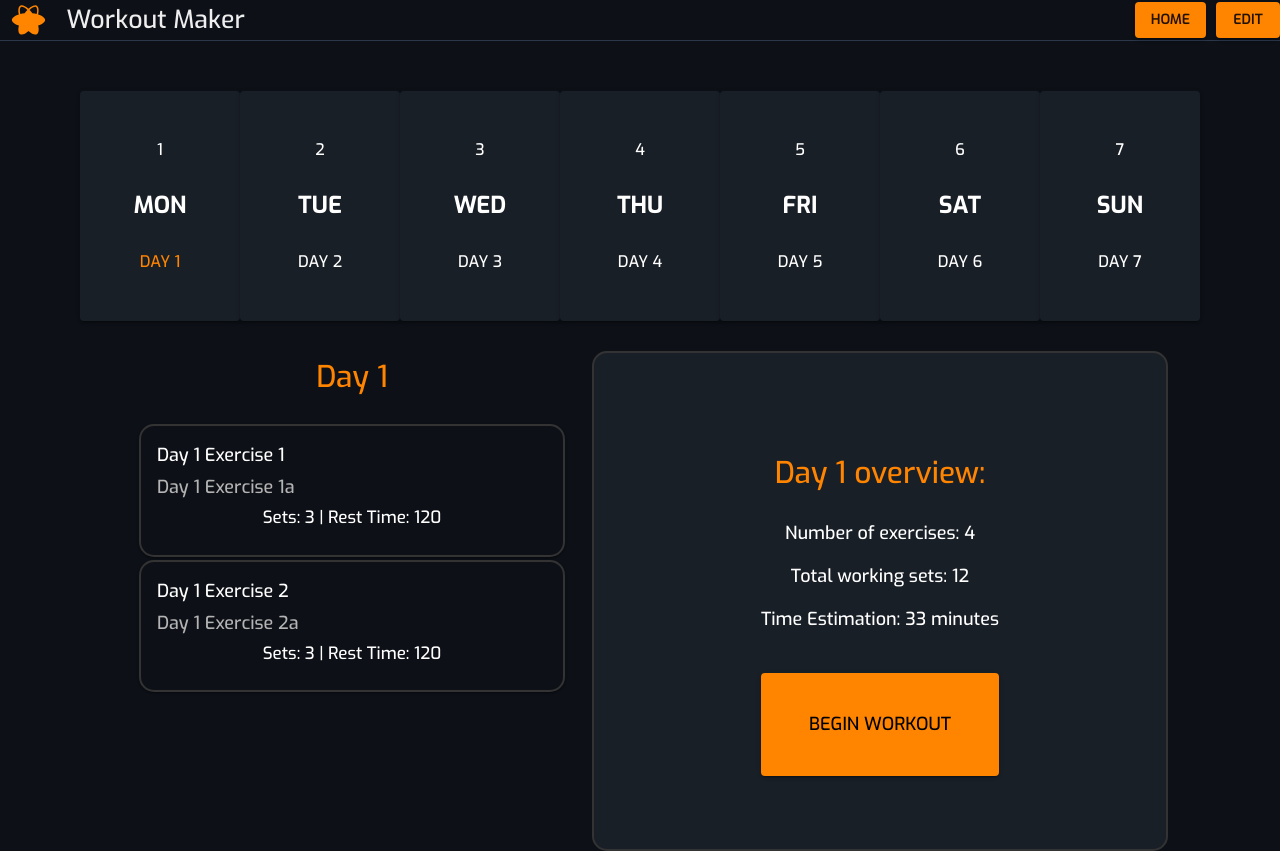
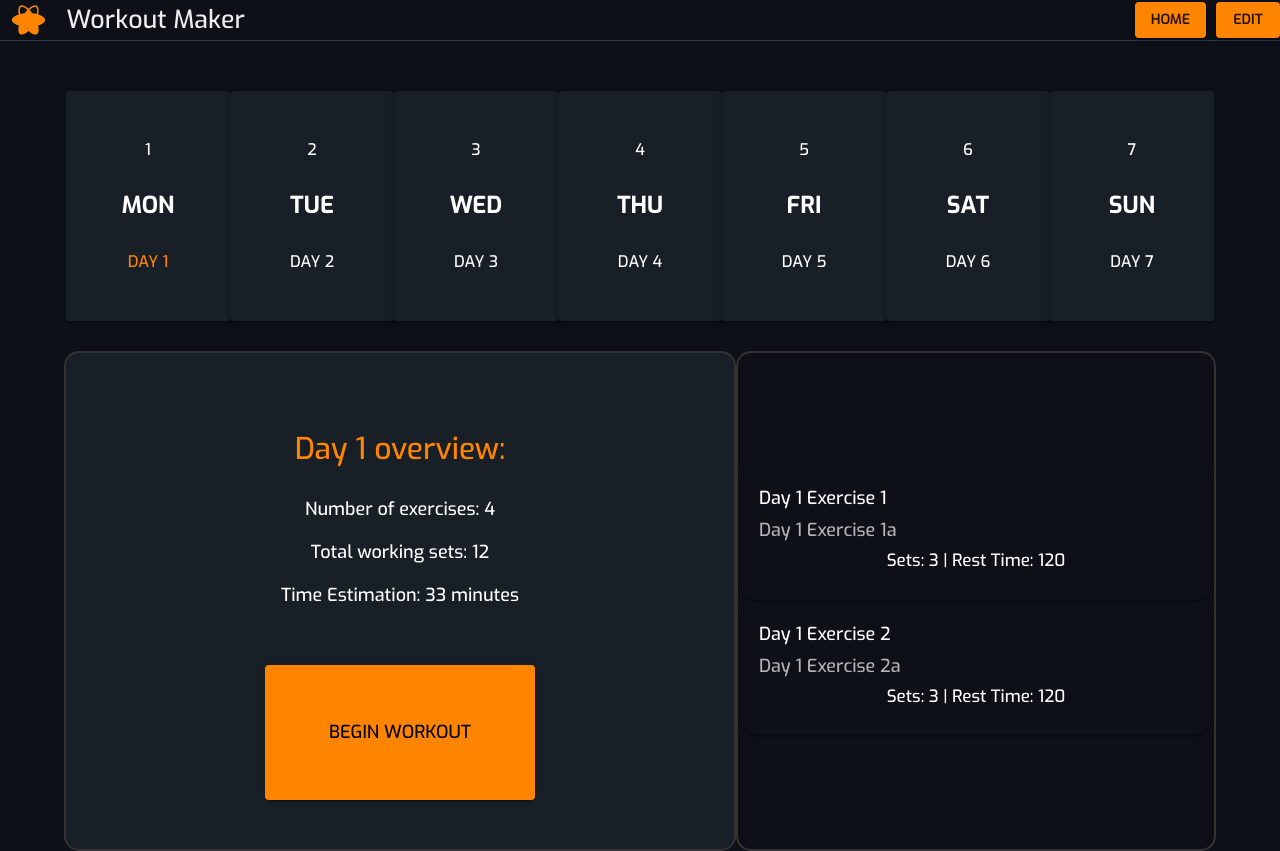
Before and after one commit to vignesh-natarajxn/workout-maker, a React (Create React App) app: page / in a window 1280 px wide. Built offline with nearby package versions, Linux system fonts and the light colour scheme.

Commit message:
bruhclean

```diff
--- a/src/app/layout/startExercises/UIExerciseDay.tsx
+++ b/src/app/layout/startExercises/UIExerciseDay.tsx
@@ -19,7 +19,7 @@ interface Props {
 const useStyles: any = makeStyles((theme) => ({
   exc: {
     backgroundColor: "#0d1117",
-    border: "2px solid #333333",
+    border: "2px solid #0d1117",
     borderRadius: 15,
     margin: 3,
   },
@@ -31,6 +31,15 @@ const useStyles: any = makeStyles((theme) => ({
   },
   card: {
     backgroundColor: "#191f27",
+    border: "2px solid #333333",
+    marginTop: 20,
+    height: 500,
+    alignItems: "center",
+    alignContent: "center",
+    justifyContent: "center",
+    borderRadius: 15,
+  },
+  cardlist: {
     border: "2px solid #333333",
     marginTop: 20,
     height: 500,
@@ -70,27 +79,7 @@ export default function UIExerciseDay({
   return (
     <>
       <Grid container direction="row" justifyContent="center">
-        <Grid item xs={5}>
-          <Container>
-            <Typography fontSize={30} margin={3} color="primary">
-              {selectedDay.name}
-            </Typography>
-            {selectedDay.exercises.map((exercise) => (
-              <Fragment key={exercise.name + " " + exercise.superset}>
-                {exercise === currentDay?.exercises[currentExercise] ? (
-                  <Card className={classes.selectedExc}>
-                    <ExerciseDayList exercise={exercise} />
-                  </Card>
-                ) : (
-                  <Card className={classes.exc}>
-                    <ExerciseDayList exercise={exercise} />
-                  </Card>
-                )}
-              </Fragment>
-            ))}
-          </Container>
-        </Grid>
-        <Grid item xs={6} className={classes.card}>
+        <Grid item xs={7} className={classes.card}>
           {currentExercise === -1 && selectedDay && (
             <ExerciseDayOverView
               selectedDay={selectedDay}
@@ -106,6 +95,23 @@ export default function UIExerciseDay({
             />
           )}
         </Grid>
+        <Grid item xs={5} className={classes.cardlist}>
+          <>
+            {selectedDay.exercises.map((exercise) => (
+              <Fragment key={exercise.name + " " + exercise.superset}>
+                {exercise === currentDay?.exercises[currentExercise] ? (
+                  <Card className={classes.selectedExc}>
+                    <ExerciseDayList exercise={exercise} />
+                  </Card>
+                ) : (
+                  <Card className={classes.exc}>
+                    <ExerciseDayList exercise={exercise} />
+                  </Card>
+                )}
+              </Fragment>
+            ))}
+          </>
+        </Grid>
       </Grid>
     </>
   );
--- a/src/app/layout/startExercises/UIExerciseDay/ExerciseDayOverView.tsx
+++ b/src/app/layout/startExercises/UIExerciseDay/ExerciseDayOverView.tsx
@@ -34,7 +34,7 @@ export default function UIExerciseDayOverView({
           0
         )}
       </Typography>
-      <Typography fontSize={18} margin={2} marginBottom={5} color="#ffffff">
+      <Typography fontSize={18} margin={2} marginBottom={7} color="#ffffff">
         Time Estimation:{" "}
         {selectedDay.exercises
           .reduce(
@@ -51,7 +51,7 @@ export default function UIExerciseDayOverView({
         minutes
       </Typography>
       <Button variant="contained" onClick={() => setCurrentDay(selectedDay.id)}>
-        <Typography fontSize={18} margin={4} color="#000000">
+        <Typography fontSize={18} margin={6} color="#000000">
           Begin Workout
         </Typography>
       </Button>
--- a/src/app/layout/startExercises/UIExerciseWeek.tsx
+++ b/src/app/layout/startExercises/UIExerciseWeek.tsx
@@ -19,7 +19,7 @@ const useStyles: any = makeStyles({
     marginTop: 10,
     marginBottom: 10,
     height: 230,
-    width: 160,
+    width: 164,
   },
   hovertext: {
     fontSize: 14,
```
